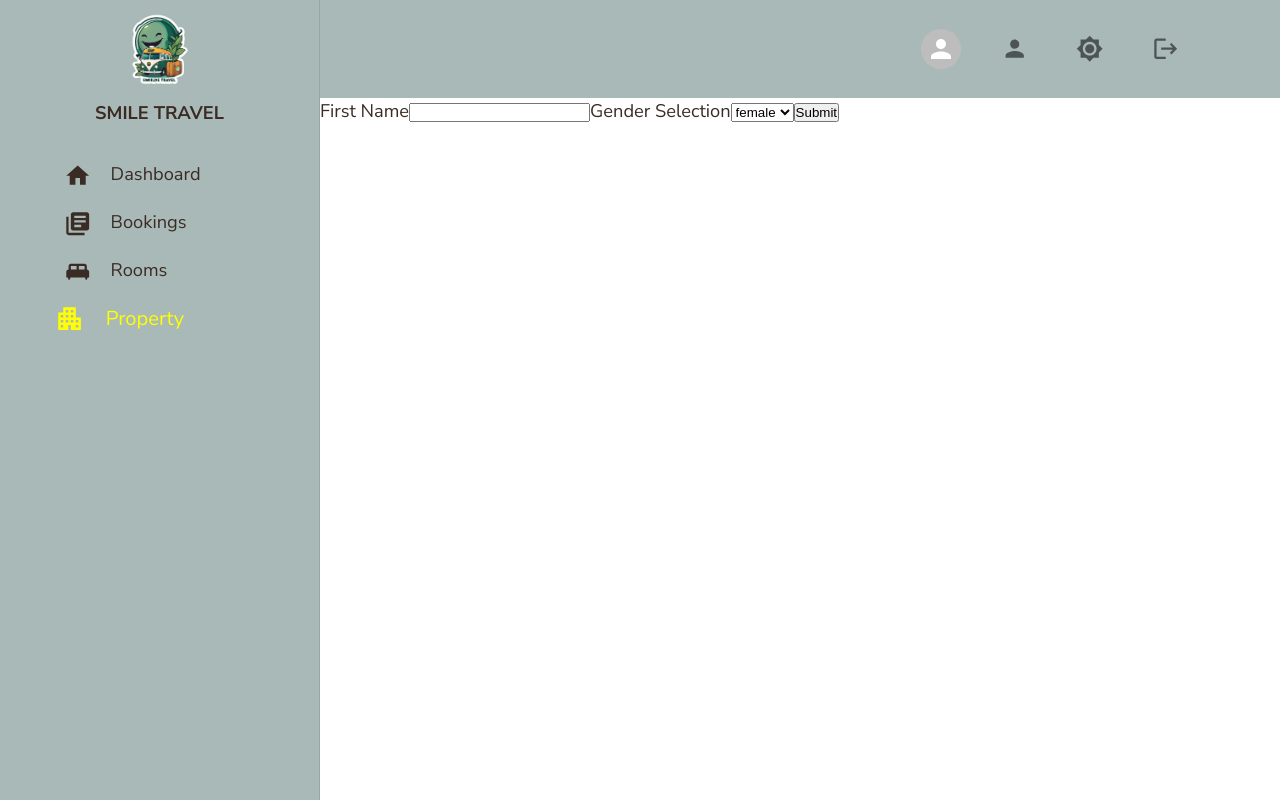
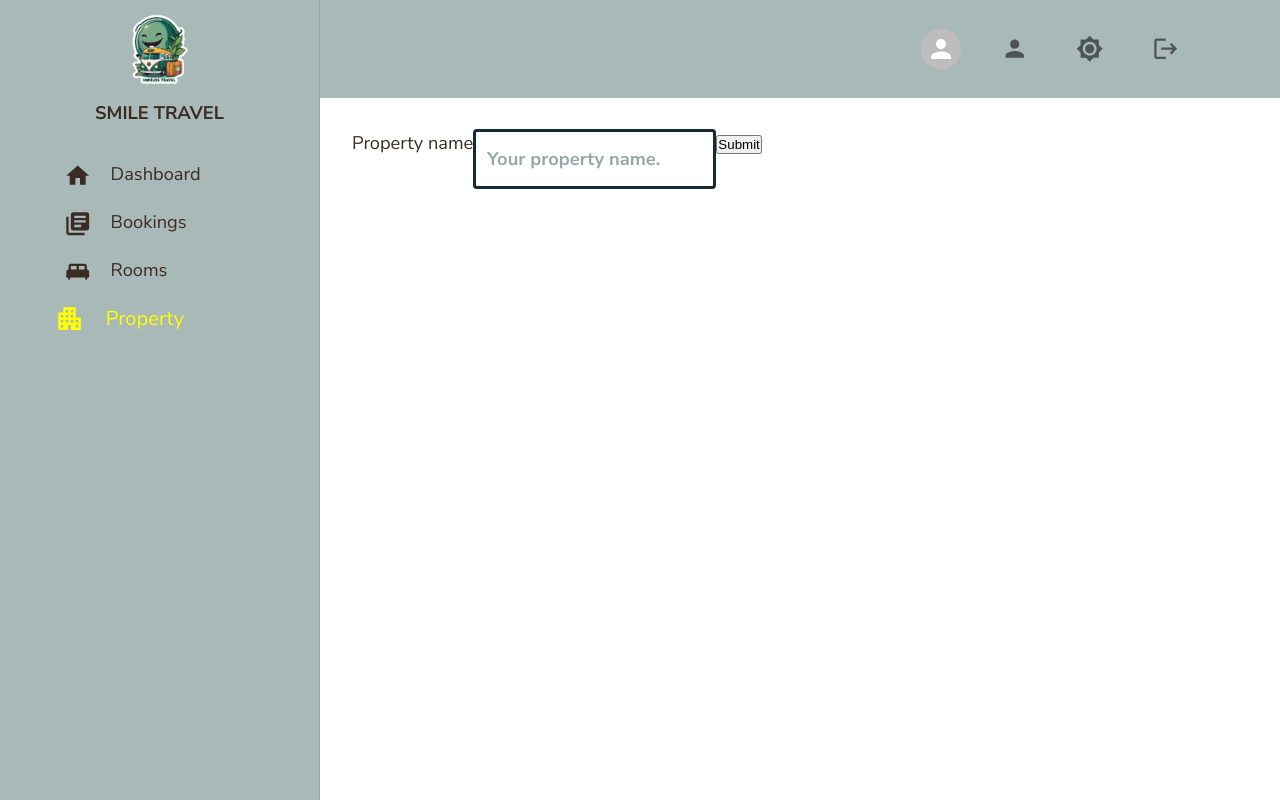
Before and after one commit to WatkornFeng/react-travel-admin, a React (Vite) app: page /property in a window 1280 px wide. Built offline with nearby package versions, Linux system fonts and the light colour scheme.

Commit message:
Customize TextField

```diff
--- a/src/components/AppLayout.tsx
+++ b/src/components/AppLayout.tsx
@@ -10,7 +10,7 @@ const StyleAppLayout = styled(Box)(({ theme }) => ({
   height: "100vh",
 }));
 const MainLayout = styled(Box)(({ theme }) => ({
-  // backgroundColor: "orange",
+  padding: "2rem",
 }));
 function AppLayout() {
   return (
--- a/src/features/properties/CreatePropertyForm.tsx
+++ b/src/features/properties/CreatePropertyForm.tsx
@@ -1,29 +1,72 @@
-import { Box } from "@mui/material";
-import { Form, SubmitHandler, useForm, Controller } from "react-hook-form";
+import { Box, TextField } from "@mui/material";
+import { SubmitHandler, useForm, Controller } from "react-hook-form";
 import toast from "react-hot-toast";
-enum GenderEnum {
-  female = "female",
-  male = "male",
-  other = "other",
-}
 
 interface IFormInput {
-  firstName: string;
-  gender: GenderEnum;
+  propertyName: string;
 }
 function CreatePropertyForm() {
-  const { register, handleSubmit } = useForm<IFormInput>();
+  const {
+    register,
+    handleSubmit,
+    control,
+    formState: { errors },
+  } = useForm<IFormInput>({
+    defaultValues: {
+      propertyName: "",
+    },
+  });
+  console.log(errors);
   const onSubmit: SubmitHandler<IFormInput> = (data) => console.log(data);
   return (
     <form onSubmit={handleSubmit(onSubmit)}>
-      <label>First Name</label>
-      <input {...register("firstName")} />
-      <label>Gender Selection</label>
-      <select {...register("gender")}>
-        <option value="female">female</option>
-        <option value="male">male</option>
-        <option value="other">other</option>
-      </select>
+      <label htmlFor="property">Property name</label>
+      <Controller
+        name="propertyName"
+        control={control}
+        rules={{
+          required: {
+            value: true,
+            message: "This field required",
+          },
+          maxLength: {
+            value: 40,
+            message: "Property name must have less or equal than 40 characters",
+          },
+          minLength: {
+            value: 10,
+            message: "Property name must have more or equal than 10 characters",
+          },
+        }}
+        render={({ field }) => (
+          <TextField
+            {...field}
+            id="property"
+            placeholder="Your property name."
+            variant="outlined"
+            sx={{
+              "& .MuiOutlinedInput-root": {
+                color: "primary.constrast",
+                fontWeight: "bold",
+
+                "& .MuiOutlinedInput-notchedOutline": {
+                  borderColor: "primary.constrast",
+                  borderWidth: "0.2rem",
+                },
+                "&.Mui-focused": {
+                  "& .MuiOutlinedInput-notchedOutline": {
+                    borderColor: "lightgreen",
+                    borderWidth: "3px",
+                  },
+                },
+              },
+            }}
+            error={!!errors.propertyName}
+            helperText={errors.propertyName && errors.propertyName.message}
+          />
+        )}
+      />
+
       <input type="submit" />
     </form>
   );
```
